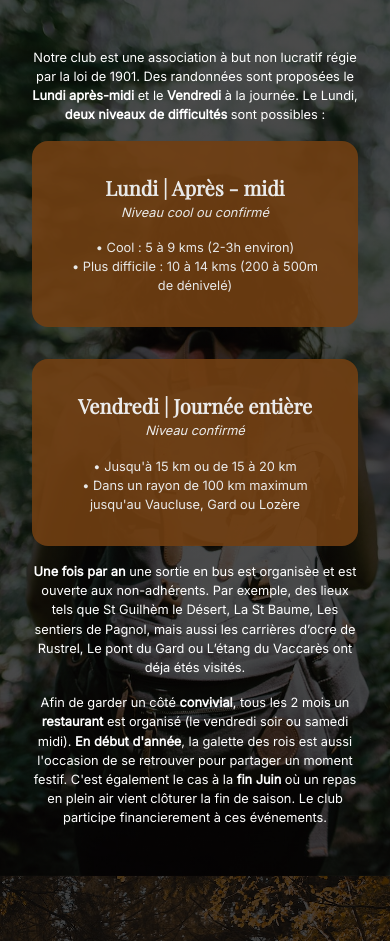
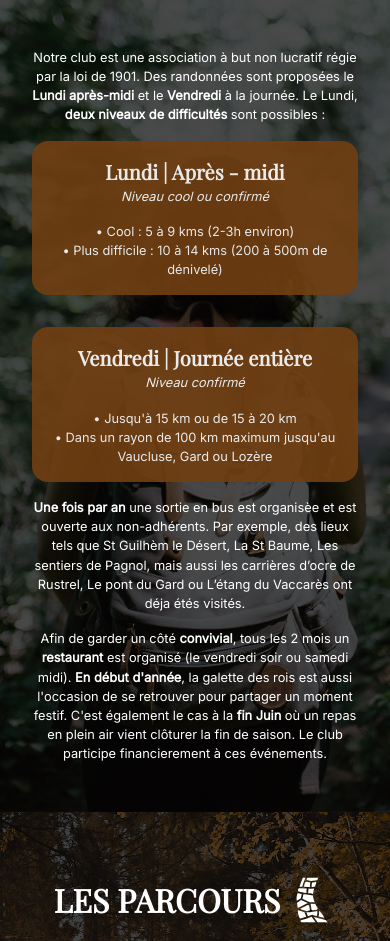
Before and after one commit to SebastienLaurentt/Galopins, a React (Vite) app: page / in a window 390 px wide. Shown: the part 776-1717 px from the top of the page. Built offline with nearby package versions, Linux system fonts and the light colour scheme.

Commit message:
change parcours card padding

```diff
--- a/src/components/ParcoursCard.tsx
+++ b/src/components/ParcoursCard.tsx
@@ -7,7 +7,7 @@ interface ParcoursCardProps {
 
 function ParcoursCard ({day, level, description1, description2}: ParcoursCardProps) {
     return (
-        <div className='flex flex-col rounded-2xl md:rounded-full xl:rounded-3xl p-8 bg-yellow-900 opacity-90'>
+        <div className='flex flex-col rounded-2xl md:rounded-full xl:rounded-3xl p-4 md:p-8 bg-yellow-900 opacity-90'>
             <h3>
                 {day}
             </h3>
```
